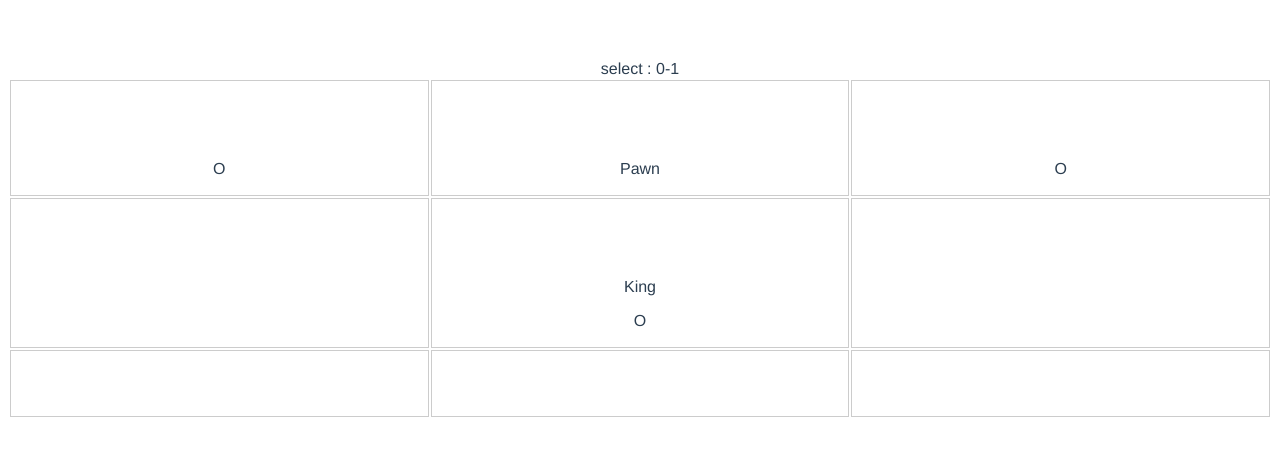
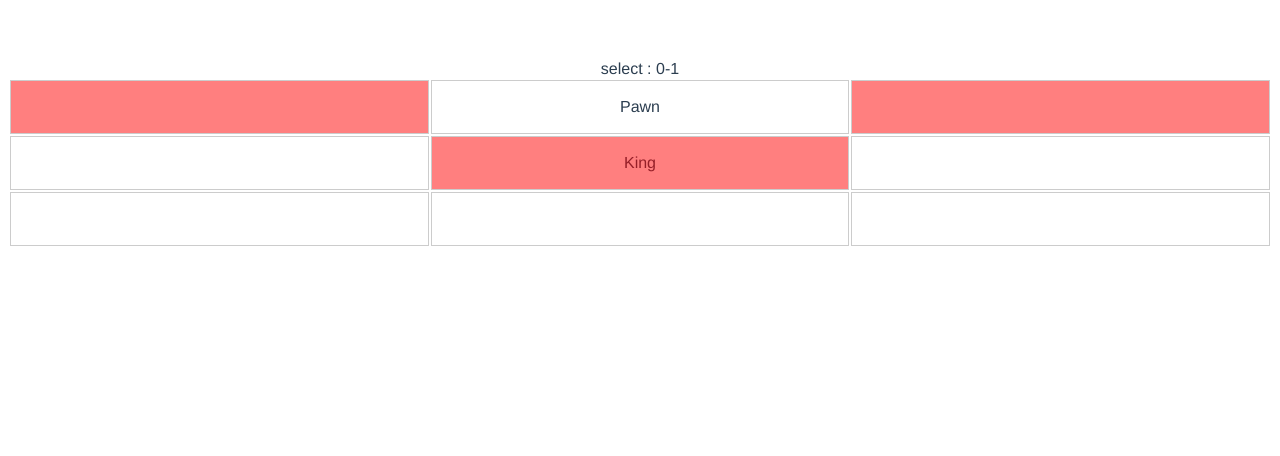
Before and after one commit to seanhao/chess, a Vue app: page / in a window 1280 px wide. Both pictures are taken after a click on the element "Pawn". Shown: the top 456 px of the page. Built offline with nearby package versions, Linux system fonts and the light colour scheme.

Commit message:
feat: add step bcg css & restrict move step range

```diff
--- a/src/components/Board.vue
+++ b/src/components/Board.vue
@@ -15,7 +15,7 @@
       <div v-if="findChess(rowIndex+'-'+colIndex)">
         <Chess class="chess" v-if="findChess(rowIndex+'-'+colIndex)" :chessProp="findChess(rowIndex+'-'+colIndex)"  />
       </div>
-      <Step :stepProp="step" v-if="findStep(rowIndex+'-'+colIndex)"/>
+      <Step class="step" :stepProp="step" v-if="findStep(rowIndex+'-'+colIndex)"/>
     </td>
   </tr>
 
@@ -146,8 +146,15 @@ export default {
             let moveToId = event.currentTarget.id
             console.log("***** change selectId.value to:", selectId.value)
             console.log('***** chessIndex: ', chessIndex)
-            chess[chessIndex].xy = moveToId
-            selectId.value = ""
+            console.log('***** step: ', step)
+            if (findStep(moveToId)) {
+              chess[chessIndex].xy = moveToId
+              selectId.value = ""
+              step = []
+            } else {
+              alert('can\'t move here')
+            }
+
 
           }
 
@@ -182,10 +189,23 @@ export default {
 }
 </script>
 <style>
-  table{width: 100%;}
-  td{
-    width: 5%;
+  table {width: 100%;}
+
+  td {
+    position: relative;
+    width: 50px;
+    height: 50px;
     border: 1px solid #ccc;
-    padding-top: 5%;
+    /* padding-top: 5%; */
+  }
+
+  .step {
+    background: #f00;
+    width: 100%;
+    height: 100%;
+    opacity: 50%;
+    position: absolute;
+    top: 0;
+    left: 0;
   }
 </style>
--- a/src/components/Step.vue
+++ b/src/components/Step.vue
@@ -1,6 +1,6 @@
 <template>
   <div>
-      <p>O</p>
+      <!-- <p>O</p> -->
   </div>
 </template>
 
```
